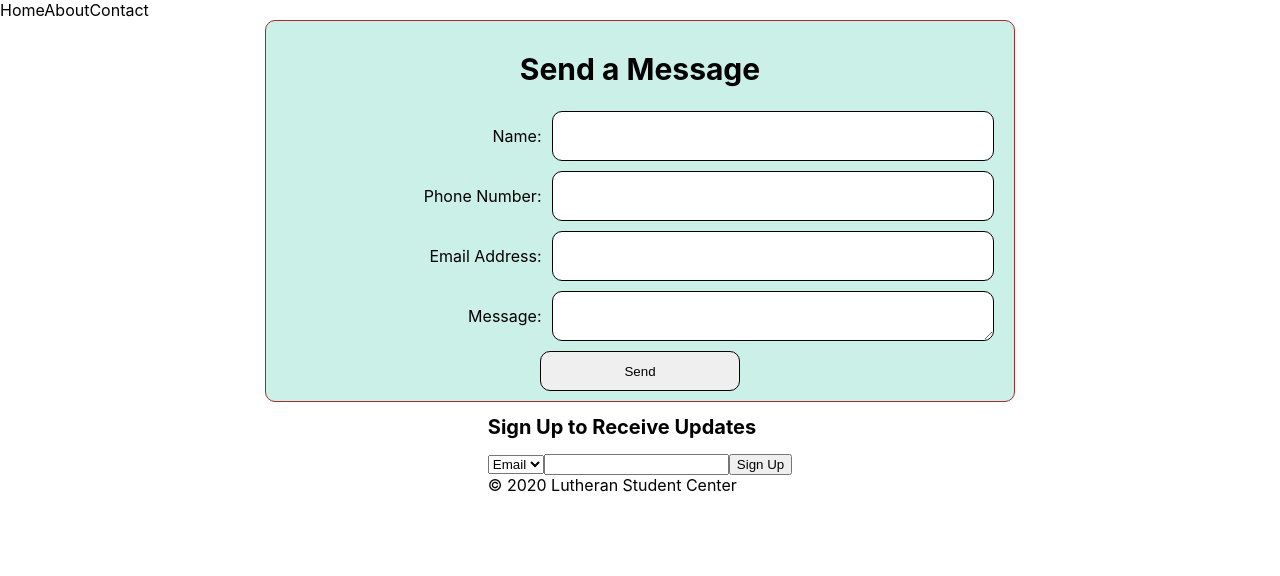
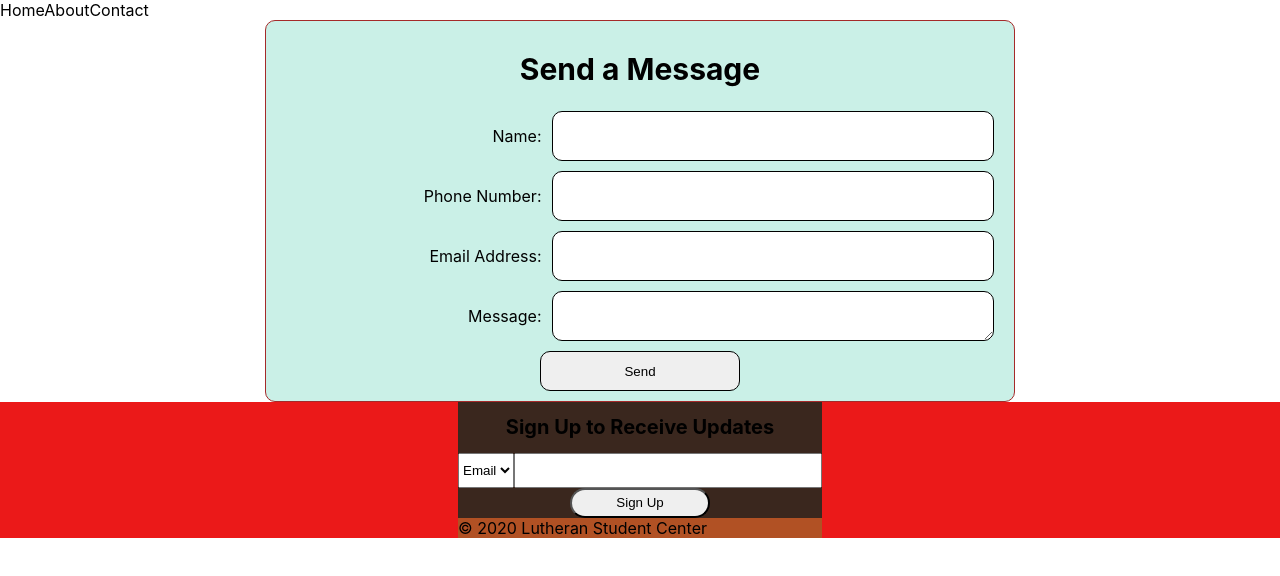
Before and after one commit to jeremiahbrandt/lsc-website, a Next.js app: page /contact in a window 1280 px wide. Shown: the top 576 px of the page. Built offline with nearby package versions, Linux system fonts and the light colour scheme.

Commit message:
Signup form CSS

```diff
--- a/style.css
+++ b/style.css
@@ -1,15 +1,24 @@
 :root {
+    --main-color: black;
     --contact-form-border: brown;
-
     --contact-form-bg: #caf0e7;
+    --contact-form-color: inherit;
+    --footer-bg: #eb1919;
+    --footer-bg-color: inherit;
+    --alert-signup-bg: #3a271e;
+    --alert-signup-color: inherit;
+    --copyright-bg: #b15124;
+    --copyright-color: inherit;
   }
 
 main {
     display: grid;
     justify-items: center;
+    color: var(--main-color);
 }
 
 .contact-form {
+    color: var(--contact-form-color);
     border-radius: 10px;
     border: 1px solid var(--contact-form-border);
     background-color: var(--contact-form-bg);
@@ -78,10 +87,45 @@ main {
 }
 
 footer {
+    background-color: var(--footer-bg);
     display: grid;
     justify-content: center;
 }
 
 .alert-signup h1 {
     font-size: 20px;
+    text-align: center;
 }
+
+.alert-signup {
+    background-color: var(--alert-signup-bg);
+}
+
+.alert-signup form {
+    display: grid;
+    grid-template:
+        "selection input"35px
+        "submit submit"30px
+        / 2fr 11fr;
+}
+
+.alert-signup select {
+    grid-area: selection;
+}
+
+.alert-signup input[type="email"], .alert-signup input[type="tel"] {
+    grid-area: input;
+}
+
+.alert-signup input[type="submit"] {
+    grid-area: submit;
+    border-radius: 15px;
+    width: 100%;
+    max-width: 140px;
+    justify-self: center;
+}
+
+.copyright {
+    background-color: var(--copyright-bg);
+    color: var(--copyright-color);
+}
```
